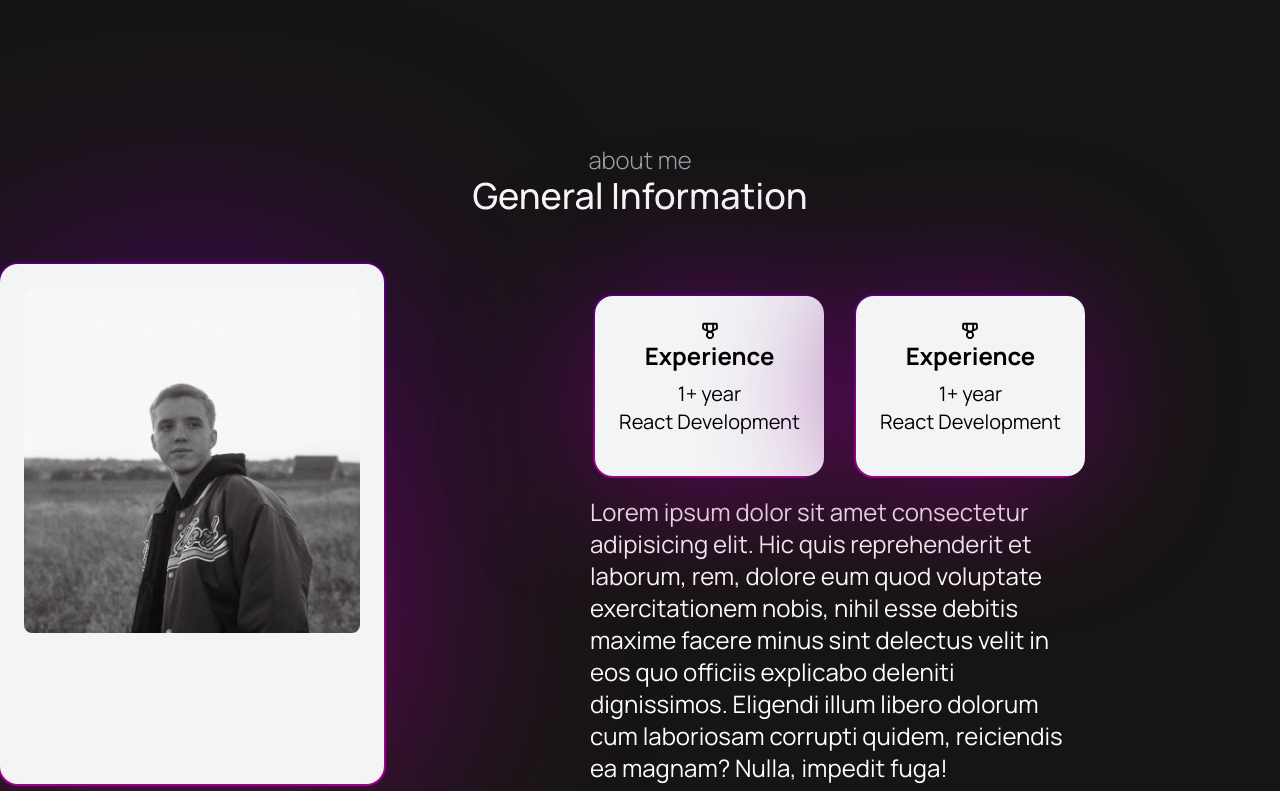
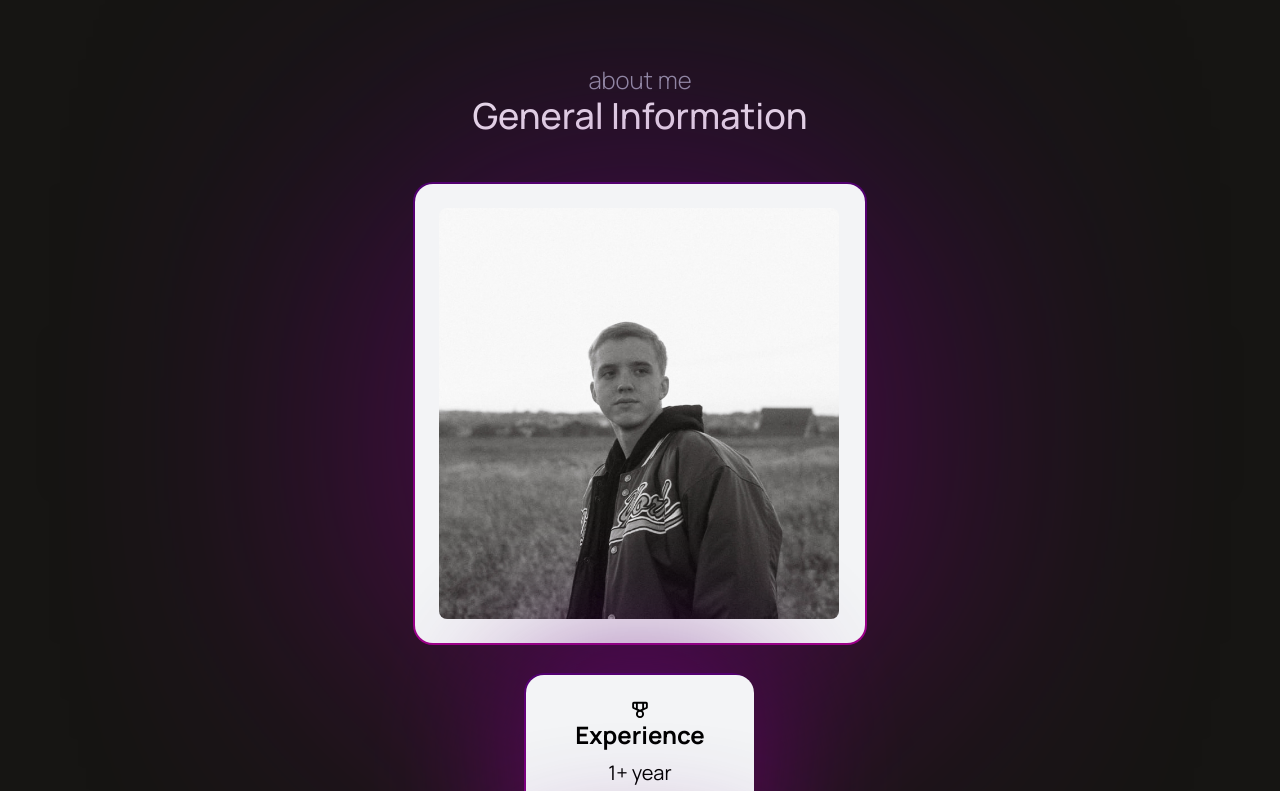
Before and after one commit to maryniukk/portfolio, a Next.js app: page / in a window 1280 px wide. Shown: the part 800-1591 px from the top of the page. Built offline with nearby package versions, Linux system fonts and the light colour scheme.

Commit message:
rewriting styles for generail information

```diff
--- a/src/app/layout.tsx
+++ b/src/app/layout.tsx
@@ -19,7 +19,9 @@ export default function RootLayout({
 }>) {
 	return (
 		<html className='scroll-smooth' lang='en'>
-			<body className={`${inter.className} text-white bg-[#161513]`}>
+			<body
+				className={`${inter.className} overflow-x-hidden text-white bg-[#161513]`}
+			>
 				<Header />
 				{children}
 				<Footer />
--- a/src/components/AboutMe/Cards.tsx
+++ b/src/components/AboutMe/Cards.tsx
@@ -5,7 +5,7 @@ type Props = {};
 export default function Cards({}: Props) {
 	return (
 		<div>
-			<div className='pt-12 md:justify-around gap-4 flex justify-center flex-col md:flex-row '>
+			<div className='container justify-center flex flex-col md:flex pt-12'>
 				<LeftCard />
 				<RightCard />
 			</div>
--- a/src/components/AboutMe/LeftCard/LeftCard.tsx
+++ b/src/components/AboutMe/LeftCard/LeftCard.tsx
@@ -1,21 +1,19 @@
-import { NeonGradientCard } from '@/components/magicui/neon-gradient-card'
-import Image from 'next/image'
-import image from '/src/assets/aboutImage.jpg'
+import { NeonGradientCard } from '@/components/magicui/neon-gradient-card';
+import Image from 'next/image';
+import image from '/src/assets/aboutImage.jpg';
 
 type Props = {};
 
 export default function LeftCard({}: Props) {
 	return (
-    <div className="flex items-center justify-center">
-      <NeonGradientCard
-        className="relative max-w-sm w-full transition-transform duration-300 ease-in-out hover:scale-105"
-      >
-        <span className="pointer-events-none z-10 h-full whitespace-pre-wrap bg-gradient-to-br from-[#ff00aa] from-35% to-[#00FFF1] bg-clip-text text-center text-2xl font-bold leading-none tracking-tighter text-transparent dark:drop-shadow-[0_5px_5px_rgba(0,0,0,0.8)]">
+		<div className='flex items-center ml-auto mr-auto justify-center'>
+			<NeonGradientCard className=' min-w-[450px] relative max-w-sm transition-transform duration-300 ease-in-out hover:scale-105'>
+				<span className='pointer-events-none z-10 h-full whitespace-pre-wrap bg-gradient-to-br from-[#ff00aa] from-35% to-[#00FFF1] bg-clip-text text-center text-2xl font-bold leading-none tracking-tighter text-transparent dark:drop-shadow-[0_5px_5px_rgba(0,0,0,0.8)]'>
 					<Image
 						className='rounded-lg transition-transform duration-300 ease-in-out hover:scale-110'
 						src={image}
+						width={400}
 						alt=''
-
 					/>
 				</span>
 			</NeonGradientCard>
--- a/src/components/AboutMe/RightCard/RightCard.tsx
+++ b/src/components/AboutMe/RightCard/RightCard.tsx
@@ -3,12 +3,12 @@ type Props = {};
 
 export default function RightCard({}: Props) {
 	return (
-		<div className='px-11 ml-auto mr-auto md:flex flex-col justify-between items-center '>
-			<div className='flex pt-8 md:flex items-center justify-center gap-8 '>
+		<div className='pl-14 pr-14 ml-auto mr-auto md:flex flex-col justify-between items-center '>
+			<div className='flex flex-col pt-8 md:flex ,md:flex-row  gap-8 '>
 				<Card />
 				<Card />
 			</div>
-			<p className='text-2xl w-[500px] pt-5'>
+			<p className='w-[400px] pt-8 font-light text-lg md:text-xl md:w-[500px] md:pt-5'>
 				Lorem ipsum dolor sit amet consectetur adipisicing elit. Hic quis
 				reprehenderit et laborum, rem, dolore eum quod voluptate exercitationem
 				nobis, nihil esse debitis maxime facere minus sint delectus velit in eos
--- a/src/components/Stack/Stack.tsx
+++ b/src/components/Stack/Stack.tsx
@@ -34,7 +34,7 @@ export default function Stack({}: Props) {
 	return (
 		<section className='min-h-screen flex flex-col justify-center' id='stack'>
 			<Heading subTitle='stack' Title='My technologies' />
-			<div className='pt-[80px] flex justify-center'>
+			<div className='pt-12 flex justify-center'>
 				<Circles />
 				<div className='pl-20 flex flex-col gap-8 justify-center'>
 					{stackList.map((e) => (
```
Lines whose indentation alone changed are shown as unchanged.
